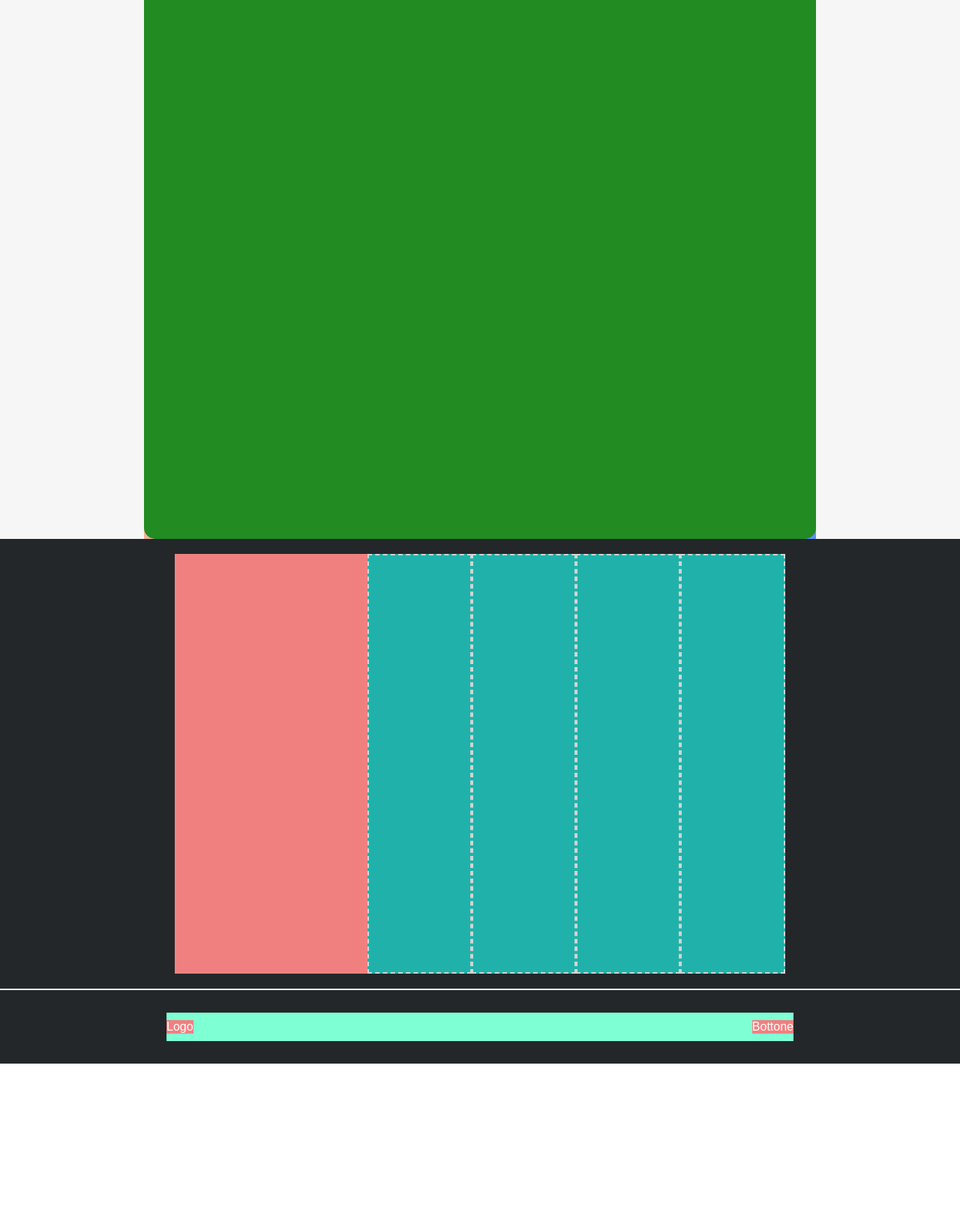
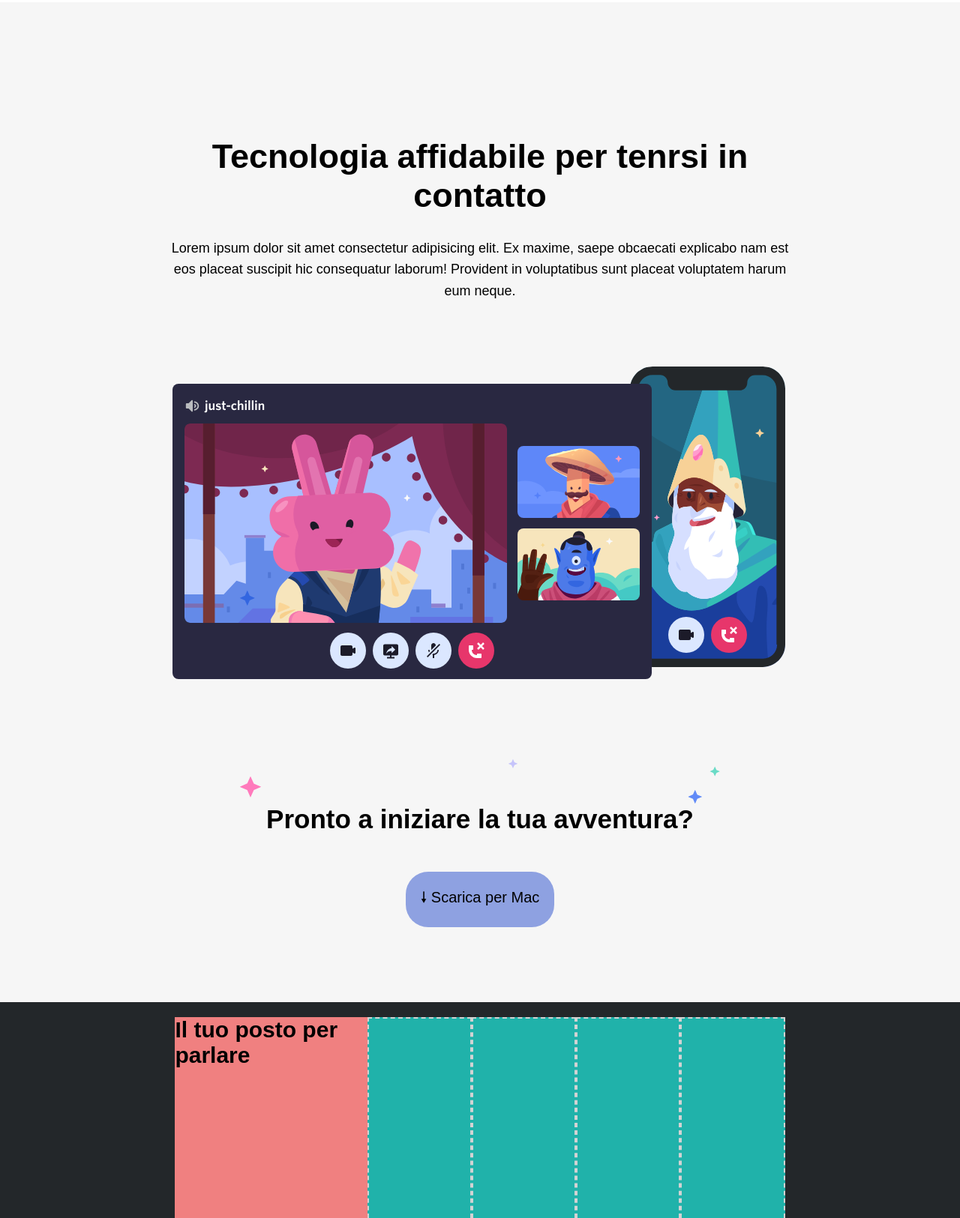
Before and after one commit to FrancescoCesari97/htmlcss-discord, a plain HTML site: page index.html in a window 1280 px wide. Shown: the part 2525-4150 px from the top of the page at 75% size. Before the commit the page ends 3946 px from the top, so only its background shows below. Drawn offline with Linux system fonts and the light colour scheme.

Commit message:
main completato

```diff
--- a/css/style.css
+++ b/css/style.css
@@ -194,10 +194,55 @@ ul li {
 
 .riquadro-verde{
     flex: 0 0 100%;
-    background-color: var(--green);
+    /* background-color: var(--green); */
     border-radius: var(--space);
     min-height:800px;
+    padding-bottom: 100px;
 }
+
+.riquadro-verde img {
+    display: table;
+    margin: 0 auto;
+    width:fit-content;
+}
+
+.riquadro-verde h2{
+    padding-top: 180px;
+    font-size: 45px;
+    text-align: center;
+}
+
+
+.riquadro-verde p{
+    font-size: 18px;
+    text-align: center;
+    padding: 30px;
+    line-height: 1.8rem;
+}
+
+
+.riquadro-verde h3{
+    padding: 60px 0 50px ;
+    font-size: 35px;
+    text-align: center;
+    background-image: url(../img/stars.svg);
+    background-repeat: no-repeat;
+    background-position: top;
+    background-size: 40rem;
+    margin-top:50px;
+}
+
+.riquadro-verde span{
+
+    margin: 0 auto;
+        font-size: 20px;
+        border-radius: 30px;
+        padding: 20px;
+        background-color:#8ea1e1;
+
+        display: table;
+}
+
 
 .penultimo-riquadro{
     display: flex;
@@ -217,6 +262,12 @@ ul li {
     background-color: var(--red);
 }
 
+.riquadro-sinistra h3{
+    font-size: 30px;
+    text-align: left;
+}
+
+
 .riqadro-destra{
     flex: 0 0 65%;
     display: flex;
@@ -227,7 +278,7 @@ ul li {
 
 .celle{
     flex: 0 0 25%;
-border: 2px dashed #d3d3d3;
+    border: 2px dashed #d3d3d3;
 }
 
 
--- a/index.html
+++ b/index.html
@@ -89,25 +89,45 @@
         </div>
 
          <!-- quarta sezione -->
-         <div class="sfondo">
+         <div class="container">
 
-            <div class="container">
-
-                <div class="seconda-parte ">
+            <div class="seconda-parte  ">
 
 
-                    <div class="riquadro-azzurro debug  "></div>
-                    <div class="riquadro-rosa debug " ></div>
+                <div class="riquadro-azzurro debug  ">
+                    <img src="./img/item3.svg" alt="">
 
                 </div>
+                <div class="riquadro-rosa debug " >
+
+                    <h2>Da pochi a un fandom</h2>
+
+                    <p>Lorem ipsum dolor sit amet consectetur adipisicing elit. Fuga, quos laboriosam? Error eligendi illo quod sit velit natus! Ex similique velit vel itaque alias numquam voluptate, architecto culpa eos error!</p>
+
+                </div>
+
             </div>
-         </div>
+        </div>
         <!-- sesta sezione -->
         <div class="sfondo-grigio">
 
             <div class="container">
-                <div class="sesta-parte prima-parte terza-sezione">
-                    <div class="riquadro-verde debug "></div>
+                <div class="sesta-parte terza-sezione">
+                    <div class="riquadro-verde debug ">
+
+                        <h2>Tecnologia affidabile per tenrsi in contatto</h2>
+
+                        <p>Lorem ipsum dolor sit amet consectetur adipisicing elit. Ex maxime, saepe obcaecati explicabo nam est eos placeat suscipit hic consequatur laborum! Provident in voluptatibus sunt placeat voluptatem harum eum neque.</p>
+
+
+                        <img src="./img/item4-big.svg" alt="">
+
+
+                        <h3>Pronto a iniziare la tua avventura?</h3>
+
+                        <span >&#129047 Scarica per Mac</span>
+
+                    </div>
 
                 </div>
             </div>
@@ -119,10 +139,16 @@
                 <div class="container">
                     <div class="penultimo-riquadro ">
 
-                        <div class="riquadro-sinistra debug"></div>
+                        <div class="riquadro-sinistra debug">
+
+                            <h3>Il tuo posto per parlare</h3>
+
+                        </div>
 
                         <div class="riqadro-destra debug">
-                            <div class="celle debug"></div>
+                            <div class="celle debug">
+
+                            </div>
                             <div class="celle debug"></div>
                             <div class="celle debug"></div>
                             <div class="celle debug"></div>
```
